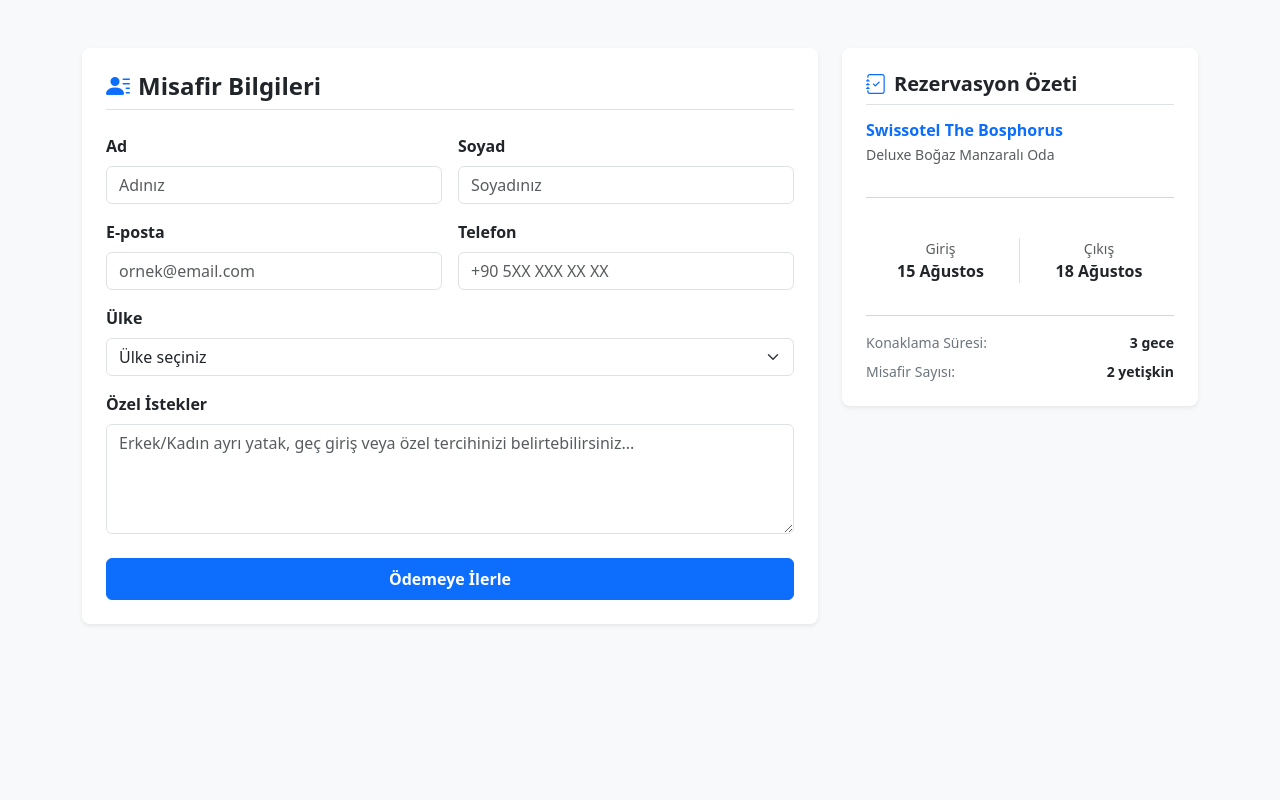
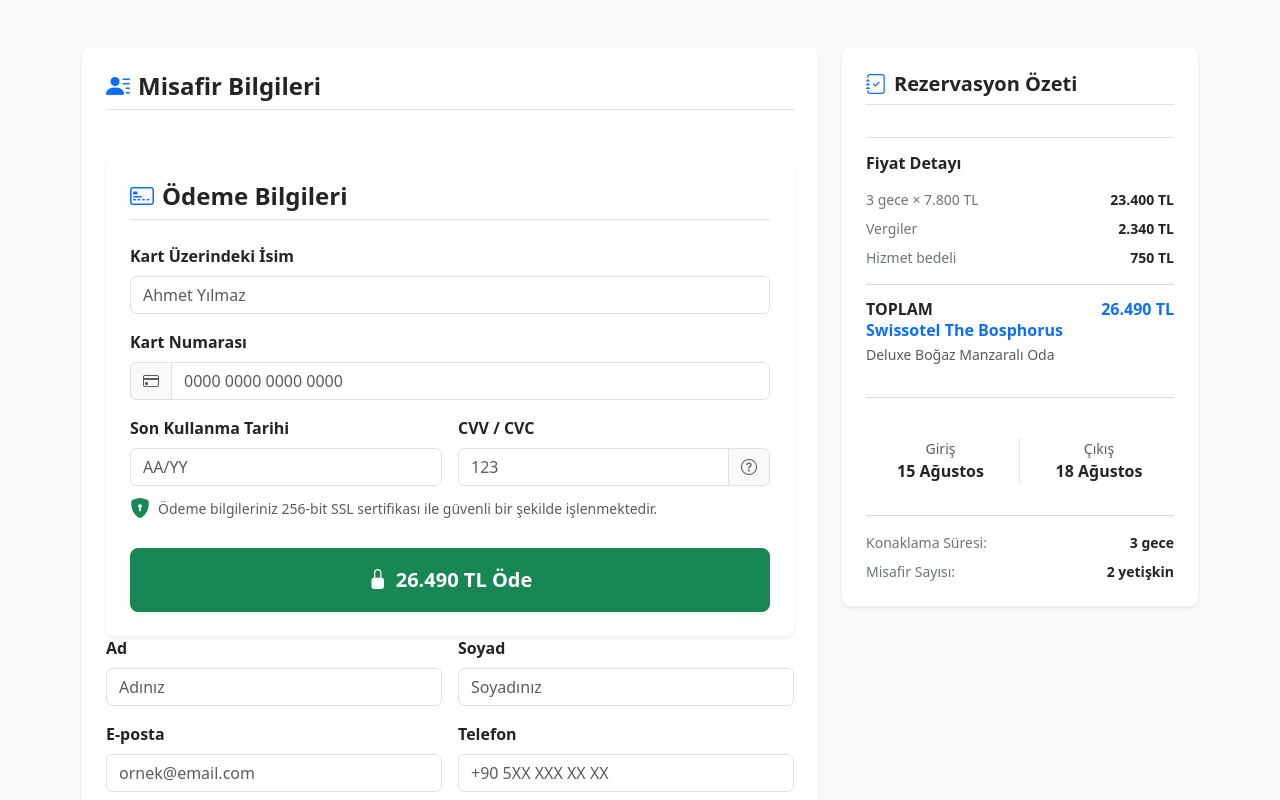
Before and after one commit to songulduran/stayhub, a plain HTML site: page booking.html in a window 1280 px wide. Shown: the top 800 px of the page. Drawn offline with nearby package versions, Linux system fonts and the light colour scheme.

Commit message:
feat: 20. adim odeme formu ve buyuk odeme butonu eklendi

```diff
--- a/booking.html
+++ b/booking.html
@@ -24,7 +24,113 @@
               <i class="bi bi-person-lines-fill text-primary me-2"></i>Misafir
               Bilgileri
             </h4>
+            <!-- 20. ADIM: ÖDEME FORMU -->
+            <div class="card border-0 shadow-sm rounded-3 p-4 mt-4">
+              <h4 class="fw-bold mb-4 text-dark border-bottom pb-2">
+                <i class="bi bi-credit-card-2-front text-primary me-2"></i>Ödeme
+                Bilgileri
+              </h4>
 
+              <form onsubmit="event.preventDefault()">
+                <div class="row g-3">
+                  <!-- Kart Üzerindeki İsim -->
+                  <div class="col-12">
+                    <label for="cardName" class="form-label fw-semibold"
+                      >Kart Üzerindeki İsim</label
+                    >
+                    <input
+                      type="text"
+                      class="form-control"
+                      id="cardName"
+                      placeholder="Ahmet Yılmaz"
+                      required
+                    />
+                  </div>
+
+                  <!-- Kart Numarası -->
+                  <div class="col-12">
+                    <label for="cardNumber" class="form-label fw-semibold"
+                      >Kart Numarası</label
+                    >
+                    <div class="input-group">
+                      <span class="input-group-text card-input-icon text-muted">
+                        <i class="bi bi-credit-card"></i>
+                      </span>
+                      <input
+                        type="text"
+                        class="form-control card-input-with-icon"
+                        id="cardNumber"
+                        placeholder="0000 0000 0000 0000"
+                        maxlength="19"
+                        required
+                      />
+                    </div>
+                  </div>
+
+                  <!-- Son Kullanma Tarihi -->
+                  <div class="col-12 col-md-6">
+                    <label for="cardExpiry" class="form-label fw-semibold"
+                      >Son Kullanma Tarihi</label
+                    >
+                    <input
+                      type="text"
+                      class="form-control"
+                      id="cardExpiry"
+                      placeholder="AA/YY"
+                      maxlength="5"
+                      required
+                    />
+                  </div>
+
+                  <!-- CVV -->
+                  <div class="col-12 col-md-6">
+                    <label for="cardCvv" class="form-label fw-semibold"
+                      >CVV / CVC</label
+                    >
+                    <div class="input-group">
+                      <input
+                        type="password"
+                        class="form-control"
+                        id="cardCvv"
+                        placeholder="123"
+                        maxlength="4"
+                        required
+                      />
+                      <span
+                        class="input-group-text bg-light text-muted"
+                        data-bs-toggle="tooltip"
+                        title="Kartın arkasındaki son 3 hane"
+                      >
+                        <i class="bi bi-question-circle"></i>
+                      </span>
+                    </div>
+                  </div>
+
+                  <!-- Güvenlik Bilgilendirmesi -->
+                  <div class="col-12 my-2">
+                    <div
+                      class="d-flex align-items-center gap-2 text-muted small"
+                    >
+                      <i class="bi bi-shield-lock-fill text-success fs-5"></i>
+                      <span
+                        >Ödeme bilgileriniz 256-bit SSL sertifikası ile güvenli
+                        bir şekilde işlenmektedir.</span
+                      >
+                    </div>
+                  </div>
+
+                  <!-- BÜYÜK ÖDEME BUTONU -->
+                  <div class="col-12 mt-3">
+                    <button
+                      type="submit"
+                      class="btn btn-success btn-lg w-100 py-3 fw-bold fs-5 shadow-sm"
+                    >
+                      <i class="bi bi-lock-fill me-2"></i>26.490 TL Öde
+                    </button>
+                  </div>
+                </div>
+              </form>
+            </div>
             <form>
               <div class="row g-3">
                 <!-- Ad & Soyad -->
@@ -129,7 +235,42 @@
               <i class="bi bi-journal-check me-2 text-primary"></i>Rezervasyon
               Özeti
             </h5>
+            <!-- FİYAT HESAPLAMA DETAYLARI -->
+            <div class="border-top pt-3 mt-3">
+              <h6 class="fw-bold mb-3 text-dark">Fiyat Detayı</h6>
 
+              <div class="d-flex flex-column gap-2 small text-secondary mb-3">
+                <!-- Gece x Tutar -->
+                <div class="d-flex justify-content-between">
+                  <span>3 gece × 7.800 TL</span>
+                  <span class="fw-semibold text-dark">23.400 TL</span>
+                </div>
+
+                <!-- Vergiler -->
+                <div class="d-flex justify-content-between">
+                  <span>Vergiler</span>
+                  <span class="fw-semibold text-dark">2.340 TL</span>
+                </div>
+
+                <!-- Hizmet Bedeli -->
+                <div class="d-flex justify-content-between">
+                  <span>Hizmet bedeli</span>
+                  <span class="fw-semibold text-dark">750 TL</span>
+                </div>
+              </div>
+
+              <hr class="text-muted my-2" />
+
+              <!-- TOPLAM TUTAR -->
+              <div
+                class="d-flex justify-content-between align-items-center pt-1"
+              >
+                <span class="fw-bold text-dark">TOPLAM</span>
+                <span class="fw-bold text-primary total-price-text"
+                  >26.490 TL</span
+                >
+              </div>
+            </div>
             <!-- Otel Bilgisi -->
             <div class="mb-3">
               <h6 class="fw-bold mb-1 text-primary">Swissotel The Bosphorus</h6>
```
